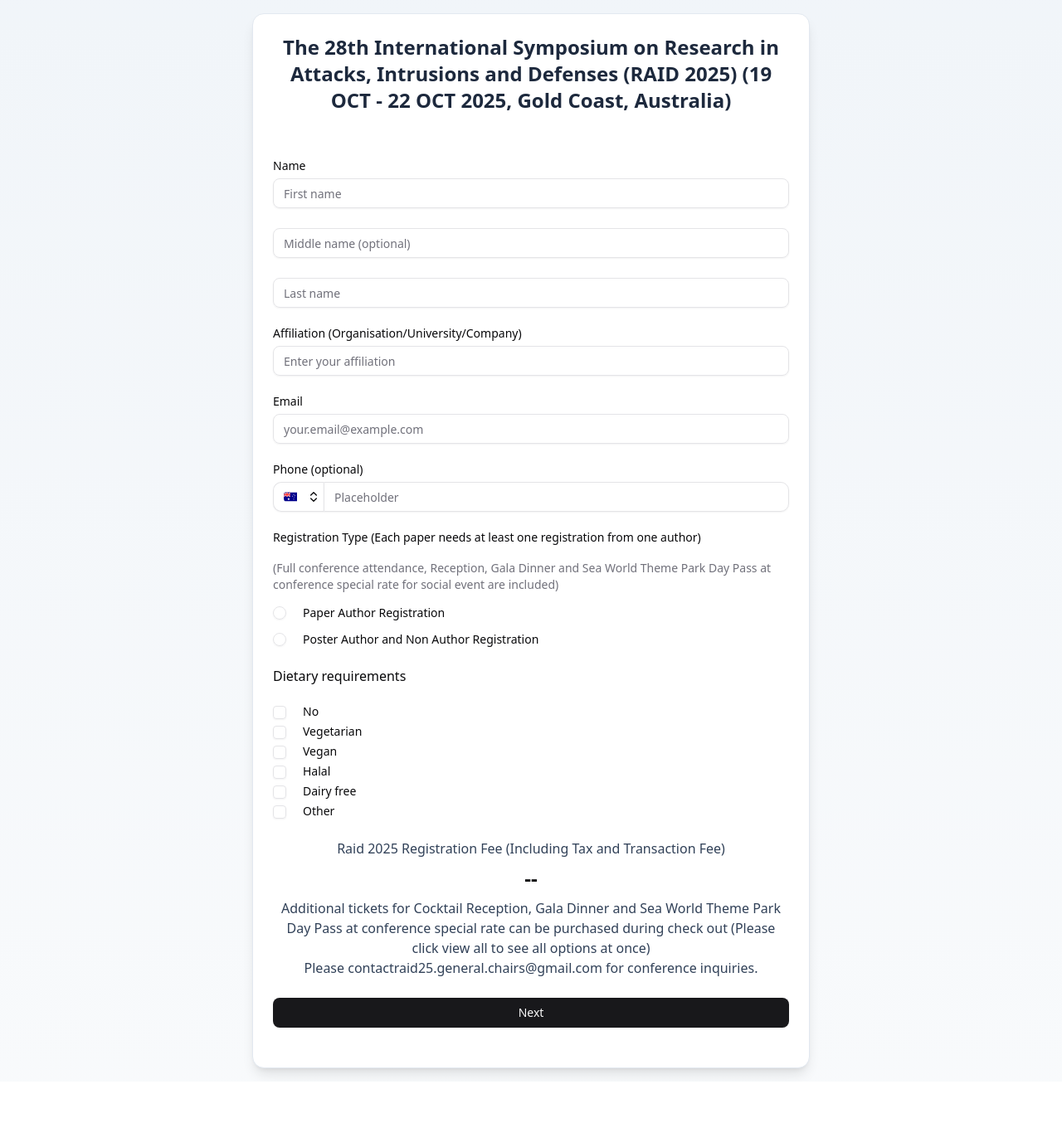
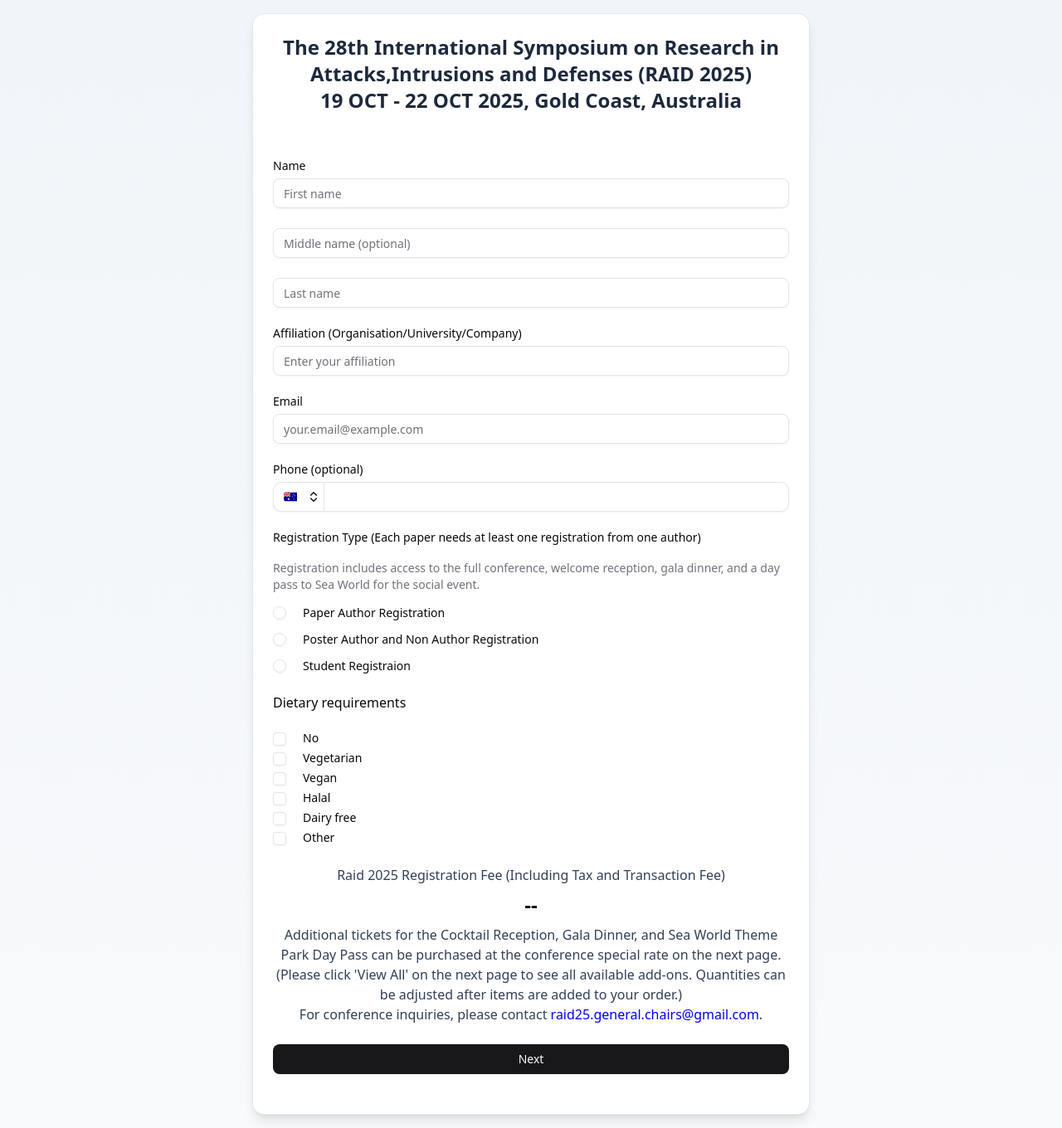
Before and after one commit to Emmeet/meetings, a Next.js app: page / in a window 1280 px wide. Shown: the whole page at 83% size. Before the commit the page ends 1304 px from the top, so only its background shows below. Built offline with nearby package versions, Linux system fonts and the light colour scheme.

Commit message:
Chore: 表单调整

```diff
--- a/src/app/raid/components/FormPage.tsx
+++ b/src/app/raid/components/FormPage.tsx
@@ -139,6 +139,8 @@ export function FormPage() {
       price = nowAEST < deadlineAEST ? 1450 : 1550;
     } else if (type === "2") {
       price = nowAEST < deadlineAEST ? 1350 : 1450;
+    } else if (type === "3") {
+      price = nowAEST < deadlineAEST ? 850 : 950;
     }
     return price;
   }
@@ -158,6 +160,10 @@ export function FormPage() {
       return nowAEST < deadlineAEST
         ? process.env.NEXT_PUBLIC_STRIPE_POST_PAYMENT_LINK1
         : process.env.NEXT_PUBLIC_STRIPE_POST_PAYMENT_LINK2;
+    } else if (type === "3") {
+      return nowAEST < deadlineAEST
+        ? process.env.NEXT_PUBLIC_STRIPE_STUDENT_PAYMENT_LINK1
+        : process.env.NEXT_PUBLIC_STRIPE_STUDENT_PAYMENT_LINK2;
     }
     return "";
   }
@@ -195,9 +201,13 @@ export function FormPage() {
         <Card className="bg-white shadow-lg border-slate-200">
           <CardHeader className="pb-2">
             <CardTitle className="text-2xl font-bold text-slate-800 text-center">
-              The 28th International Symposium on Research in Attacks,
-              Intrusions and Defenses (RAID 2025) (19 OCT - 22 OCT 2025, Gold
-              Coast, Australia)
+              <div className="flex flex-col items-center">
+                <span>
+                  The 28th International Symposium on Research in
+                  Attacks,Intrusions and Defenses (RAID 2025)
+                </span>
+                <span>19 OCT - 22 OCT 2025, Gold Coast, Australia</span>
+              </div>
             </CardTitle>
           </CardHeader>
           <CardContent className="p-6">
@@ -304,7 +314,7 @@ export function FormPage() {
                         <FormLabel>Phone (optional)</FormLabel>
                         <FormControl className="w-full">
                           <PhoneInput
-                            placeholder="Placeholder"
+                            placeholder=""
                             {...field}
                             defaultCountry="AU"
                           />
@@ -326,9 +336,9 @@ export function FormPage() {
                         </FormLabel>
                         {/* 副标题 */}
                         <div className="text-sm text-muted-foreground mb-2">
-                          (Full conference attendance, Reception, Gala Dinner
-                          and Sea World Theme Park Day Pass at conference
-                          special rate for social event are included)
+                          Registration includes access to the full conference,
+                          welcome reception, gala dinner, and a day pass to Sea
+                          World for the social event.
                         </div>
                         <FormControl>
                           <RadioGroup
@@ -349,6 +359,14 @@ export function FormPage() {
                               </FormControl>
                               <FormLabel className="font-normal">
                                 Poster Author and Non Author Registration
+                              </FormLabel>
+                            </FormItem>
+                            <FormItem className="flex items-center space-x-3 space-y-0">
+                              <FormControl>
+                                <RadioGroupItem value="3" />
+                              </FormControl>
+                              <FormLabel className="font-normal">
+                                Student Registraion
                               </FormLabel>
                             </FormItem>
                           </RadioGroup>
@@ -441,13 +459,18 @@ export function FormPage() {
                       : "--"}
                   </div>
                   <div className="text-slate-700">
-                    Additional tickets for Cocktail Reception, Gala Dinner and
-                    Sea World Theme Park Day Pass at conference special rate can
-                    be purchased during check out (Please click view all to see
-                    all options at once)
+                    Additional tickets for the Cocktail Reception, Gala Dinner,
+                    and Sea World Theme Park Day Pass can be purchased at the
+                    conference special rate on the next page. (Please click
+                    'View All' on the next page to see all available add-ons.
+                    Quantities can be adjusted after items are added to your
+                    order.)
                     <br />
-                    Please contactraid25.general.chairs@gmail.com for conference
-                    inquiries.
+                    For conference inquiries, please contact{" "}
+                    <a style={{ color: "blue" }}>
+                      raid25.general.chairs@gmail.com
+                    </a>
+                    .
                   </div>
                 </div>
                 <Button
```
Also changed, not shown: 1 other file (tests, documents, lock files or other folders).
